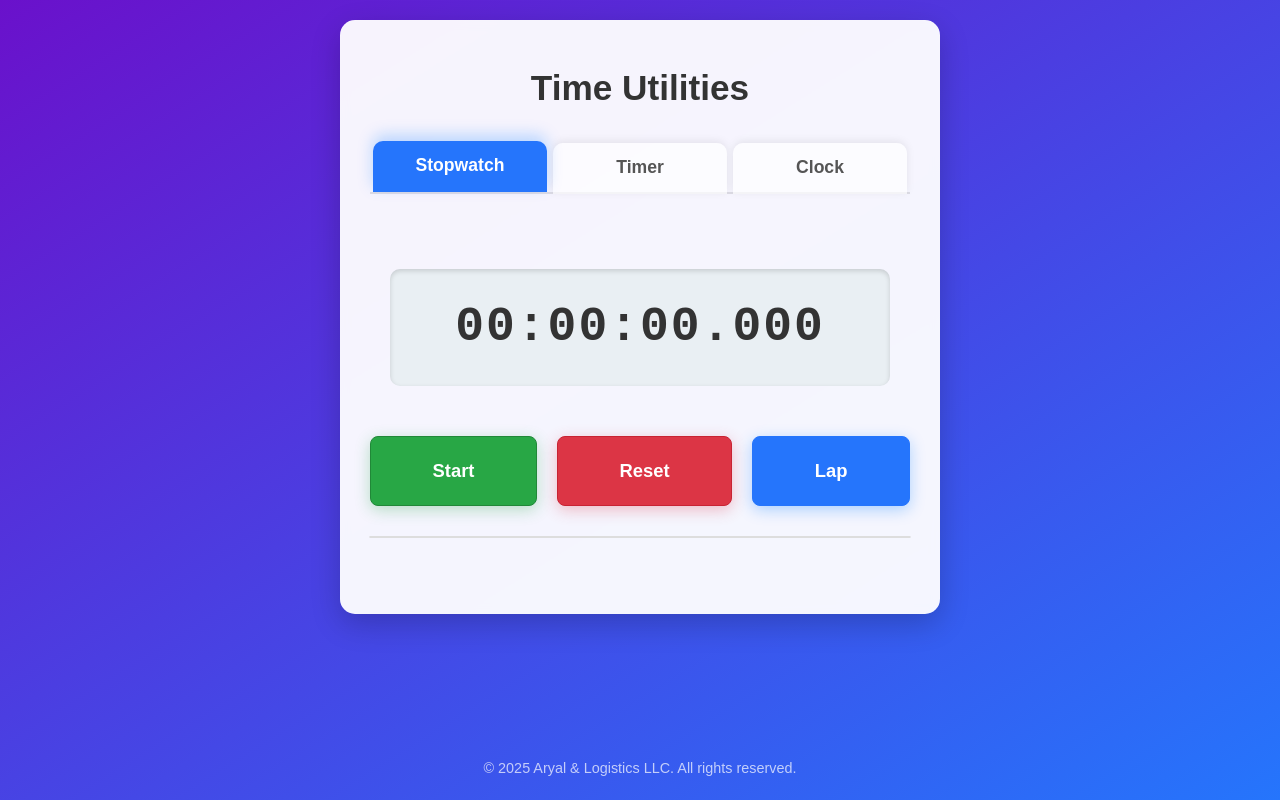
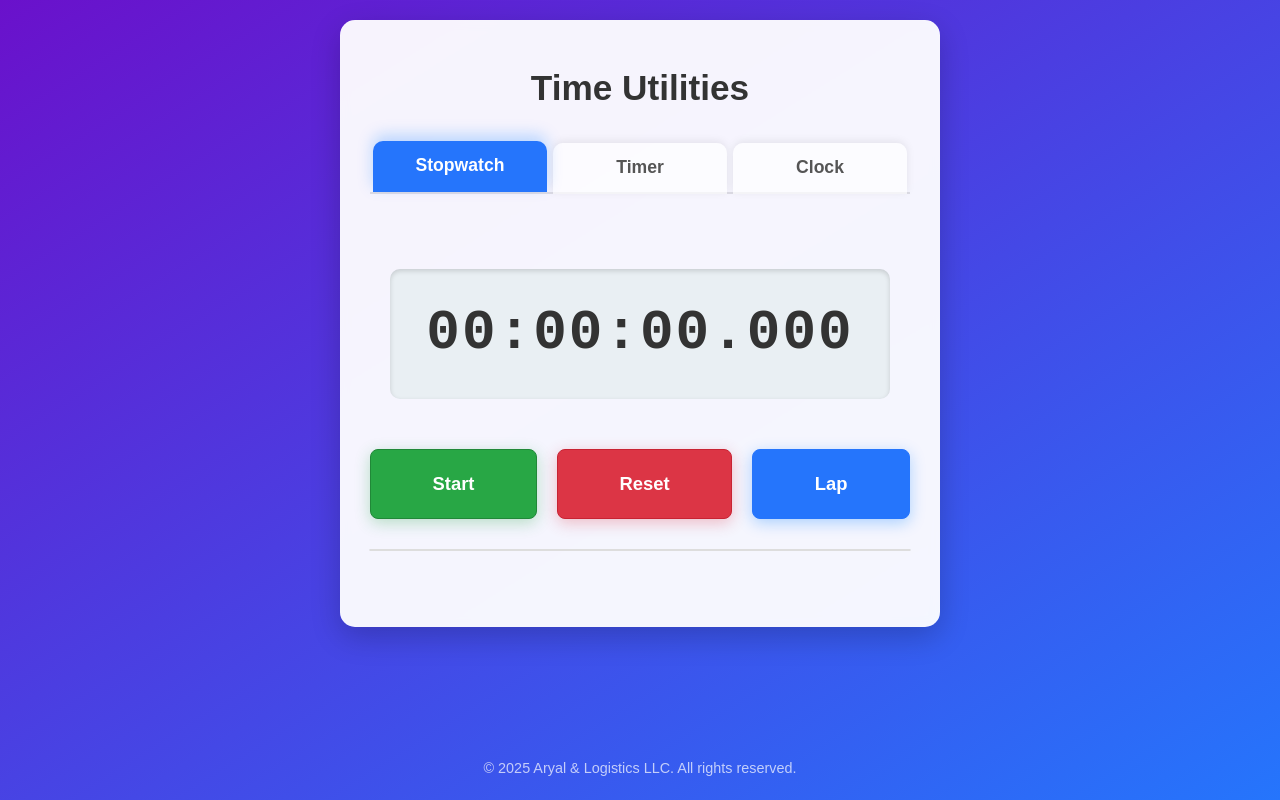
Before and after one commit to saryal10/clock, a plain HTML site: page index.html in a window 1280 px wide. Drawn offline with Linux system fonts and the light colour scheme.

Commit message:
Update time-utilities.css

```diff
--- a/time-utilities.css
+++ b/time-utilities.css
@@ -111,7 +111,7 @@ h1 {
 /* Display for Time/Stopwatch/Timer - Kept digital look, but ensures visibility */
 .display-time {
     font-family: 'Courier New', monospace; /* Digital font */
-    font-size: 3em; /* Increased by 50% from previous 4em */
+    font-size: 3.5em; /* Increased by 50% from previous 4em */
     font-weight: bold;
     color: #333;
     margin: 25px 0;
```
